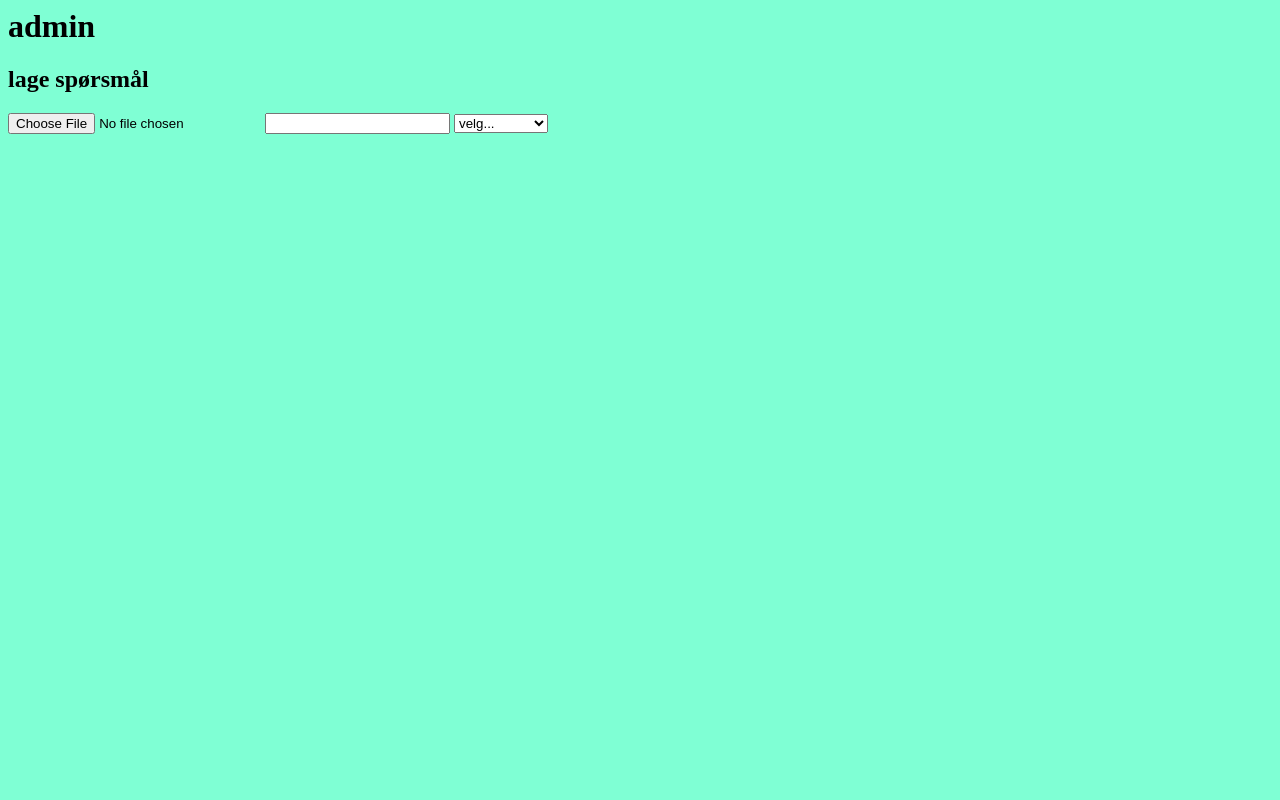
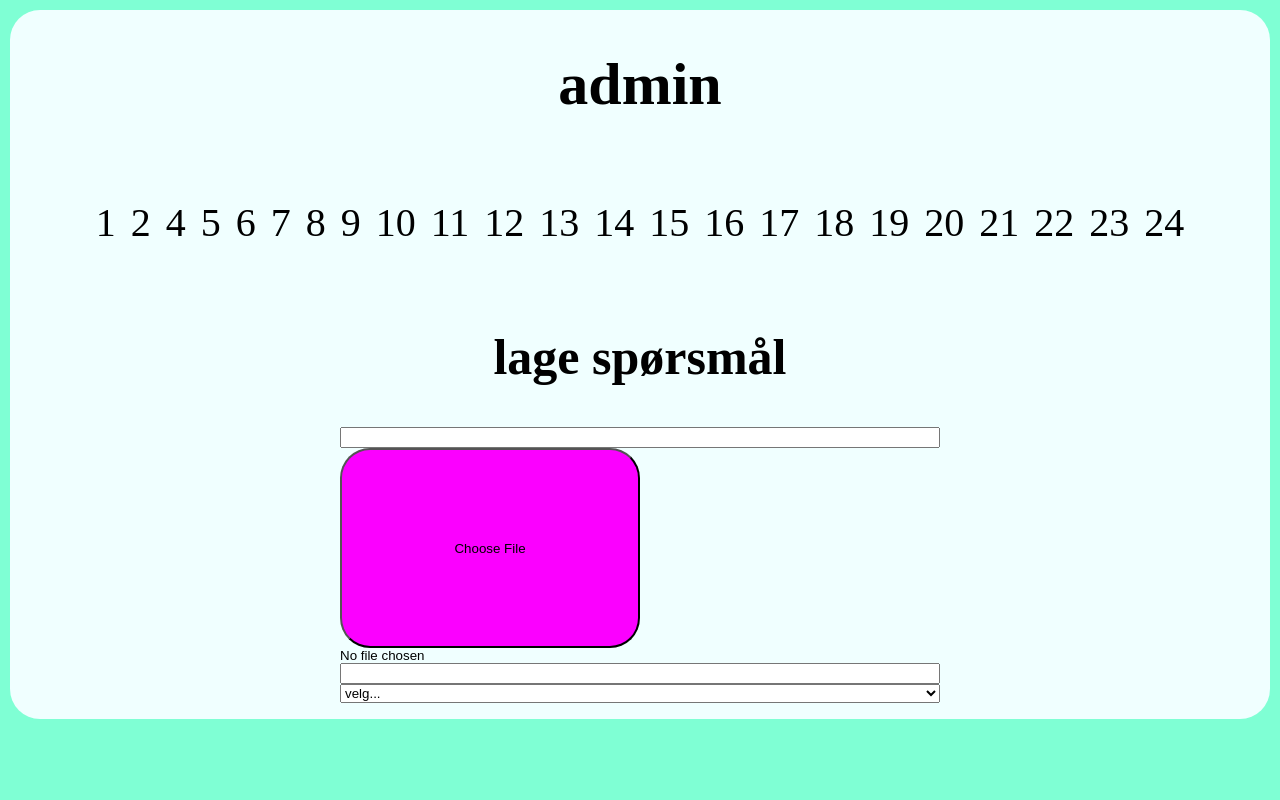
Before and after one commit to isabelle-get/julekalender, a Node server app: page /adminside in a window 1280 px wide. Run offline with Node 20, Linux system fonts and the light colour scheme; some libraries are stand-ins or nearby versions.

Commit message:
la tid månede i inxex prøvde å begyne på styling på adminside og vlagt å gå med stjernehimmel på index

```diff
--- a/public/css/main.css
+++ b/public/css/main.css
@@ -1,10 +1,60 @@
+body{
+    background-color: aquamarine;
+    margin: 10px;
+}
+/* for the admin page */
+
+.wrapper h1{
+    font-size: 60px;
+}
+
+.wrapper h2{
+    font-size: 50px;
+}
+
+.wrapper{
+    display: flex;
+    flex-direction: column;
+    align-self: center;
+    justify-self: center;
+    width: 100%;
+    border-radius: 30px;
+    background-color: azure;
+    align-items: center;
+    /* justify-content: center; */
+
+}
+
+.dagene{
+    display: flex;
+    flex-direction: row;
+    flex-wrap: wrap;
+    gap: 15px;
+}
+
+.dagene p{
+    font-size: 40px;
+
+}
+
+ form{
+    display: flex;
+    flex-direction: column;
+    width: 600px;
+
+}
+
+::file-selector-button{
+    width: 300px;
+    height: 200px;
+    background-color: rgb(251, 0, 255);
+    display: flex;
+    align-items: center;
+    justify-content: center;
+    border-radius: 30px;
+}
 
 
-
-/* for the admin page */
-body{
-    background-color: aquamarine;
-}
 
 .skrevetSvar{
     display: none;
@@ -13,3 +63,29 @@ body{
 .flervalg{
     display: none;
 }
+
+/* for index side */
+
+.top{
+    display: flex;
+    flex-direction: row;
+    justify-content: space-between;
+}
+
+.dato{
+    display: flex;
+    /* align-self: center; */
+    justify-self: center;
+    justify-content: space-between;
+    width: 600px;
+}
+
+.dato h3{
+    font-size: 40px;
+}
+
+#theDayN{
+    font-size: 70px;
+    position: relative;
+    bottom: 55px;
+}
--- a/public/script.js
+++ b/public/script.js
@@ -11,11 +11,17 @@ function todayDate() {
         day: "2-digit"
     })
 
+    let theDateInM = theDate.toLocaleDateString("no-NO", {
+        month: "long"
+    })
+
     let theDayS = document.getElementById("theDayS")
     let theDayN = document.getElementById("theDayN")
+    let theDayM = document.getElementById("theDayM")
 
     theDayN.textContent = theDateInN;
     theDayS.textContent = theDateInS;
+    theDayM.textContent = theDateInM;
 };
 
 todayDate()
--- a/views/adminside.ejs
+++ b/views/adminside.ejs
@@ -7,15 +7,42 @@
     <link rel="stylesheet" href="/css/main.css">
 </head>
 <body>
-    <h1 class="adminside">admin</h1>
-    <div class="dagene">
+    <div class="wrapper">
+
+        <h1>admin</h1>
+        <div class="dagene">
+        <p>1</p>
+        <p>2</p>
+        <p>4</p>
+        <p>5</p>
+        <p>6</p>
+        <p>7</p>
+        <p>8</p>
+        <p>9</p>
+        <p>10</p>
+        <p>11</p>
+        <p>12</p>
+        <p>13</p>
+        <p>14</p>
+        <p>15</p>
+        <p>16</p>
+        <p>17</p>
+        <p>18</p>
+        <p>19</p>
+        <p>20</p>
+        <p>21</p>
+        <p>22</p>
+        <p>23</p>
+        <p>24</p>
 
     </div>
 
     <h2>lage spørsmål</h2>
 
+
     <form action="" method="post">
 
+        <input type="number" name="aDate" id="aDate" min="1" max="24">
         <input type="file" name="VandB" id="VandB" accept="img/*video/*">
 
         <input type="text" name="text" id="text">
@@ -40,12 +67,13 @@
         </div>
 
 
-       <div class="big" id="big">
+        <div class="big" id="big">
 
        </div>
 
 
 
     </form>
+</div>
 </body>
 </html>
```
Also changed, not shown: views/bruker.ejs (+9 -5 lines), views/index.ejs (+11 -3 lines).
